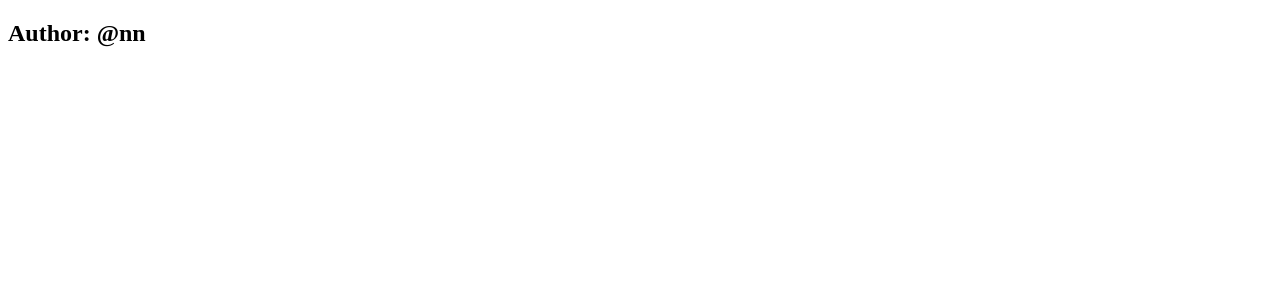
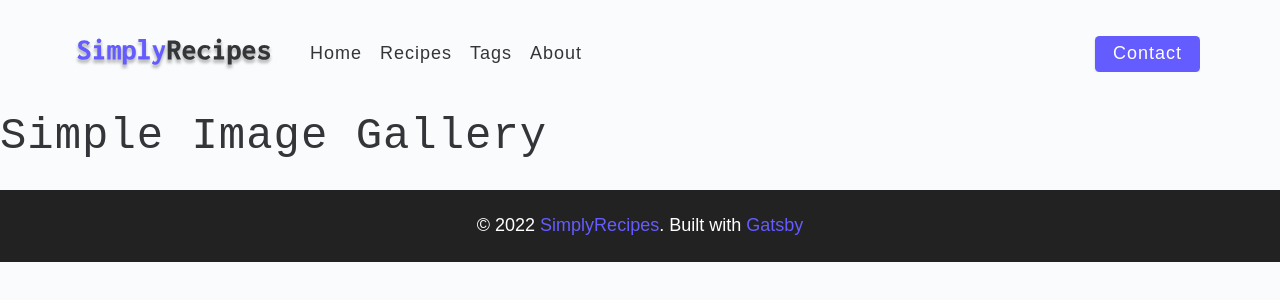
Before and after one commit to armod/gatsby-simply-recipes, a Gatsby site: page /testing in a window 1280 px wide. Built offline with nearby package versions, Linux system fonts and the light colour scheme; Gatsby itself is replaced by a stand-in of ours.

Commit message:
example gallery.js

```diff
--- a/src/examples/Gallery.js
+++ b/src/examples/Gallery.js
@@ -3,7 +3,7 @@ import React from 'react'
 const Gallery = () => {
   return (
     <div>
-      <h2>simple gallery component</h2>
+      <h2>simple image gallery</h2>
     </div>
   )
 }
--- a/src/pages/index.js
+++ b/src/pages/index.js
@@ -1,7 +1,6 @@
 import * as React from 'react'
 import Layout from '../components/Layout'
 import { StaticImage } from 'gatsby-plugin-image'
-import FetchData from '../examples/fetchData'
 
 export default function Home() {
   return (
@@ -22,7 +21,6 @@ export default function Home() {
             </div>
           </div>
         </header>
-        <FetchData />
       </main>
     </Layout>
   )
--- a/src/pages/testing.js
+++ b/src/pages/testing.js
@@ -1,34 +1,14 @@
 import React from 'react'
 import { graphql } from 'gatsby'
+import Layout from '../components/Layout'
+import Gallery from '../examples/Gallery'
 
-const Testing = ({ data }) => {
-  // console.log(props)
-  const author = data.site.info.author
+const Testing = () => {
   return (
-    <div>
-      <h2>Author: {author}</h2>
-    </div>
+    <Layout>
+      <Gallery />
+    </Layout>
   )
 }
 
-export const data = graphql`
-  query {
-    site {
-      info: siteMetadata {
-        author
-        complexData {
-          age
-          name
-        }
-        description
-        person {
-          age
-          name
-        }
-        simpleData
-        title
-      }
-    }
-  }
-`
 export default Testing
```
